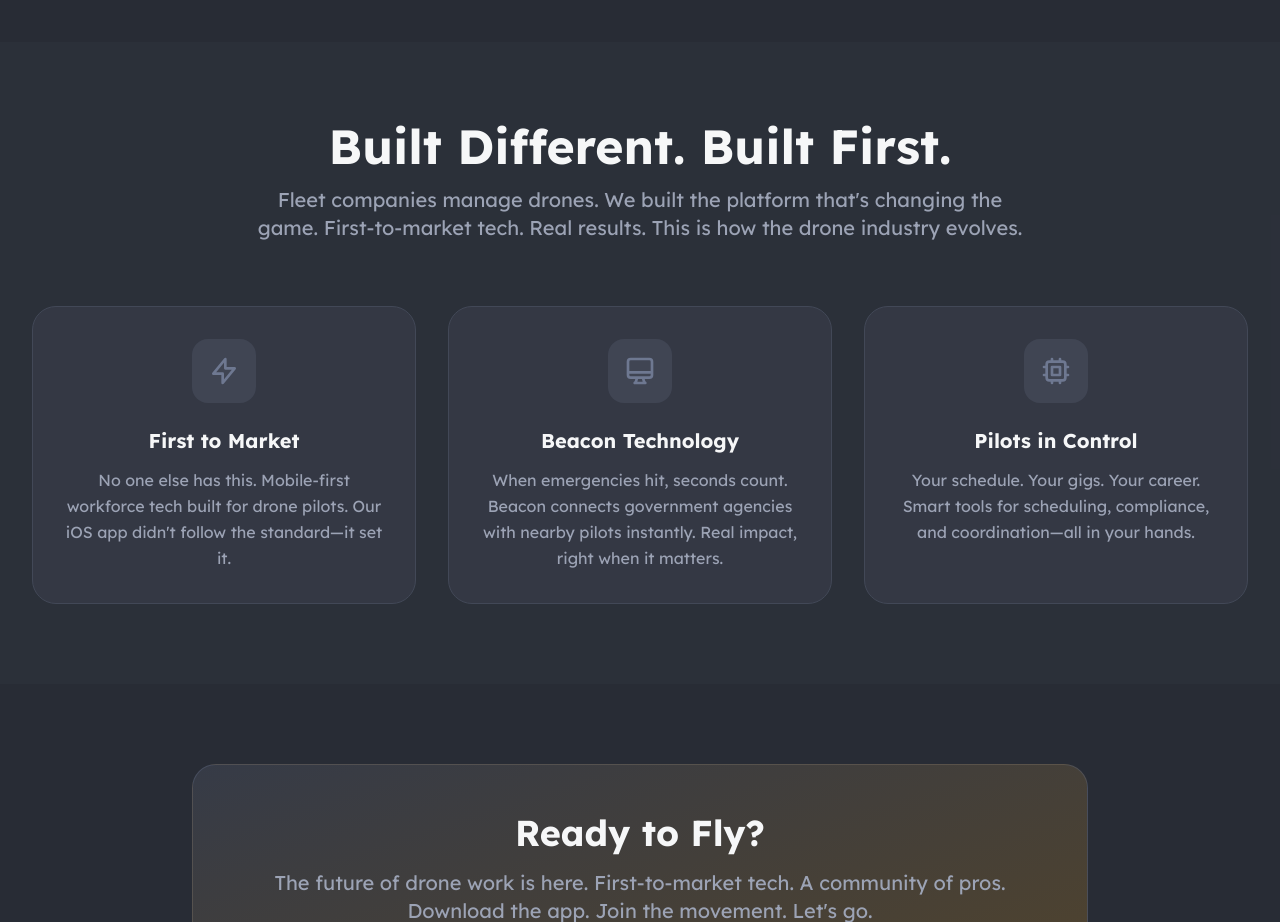
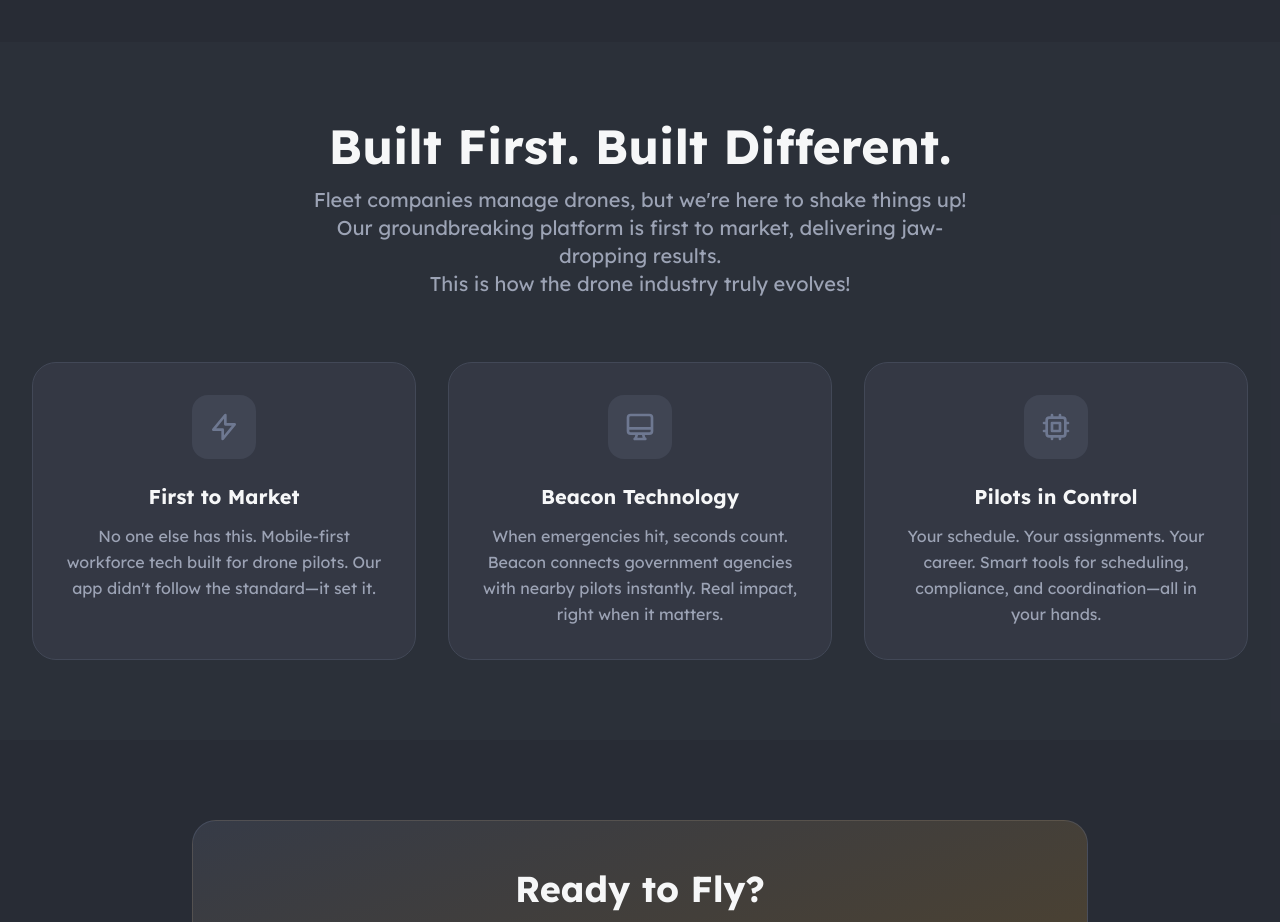
Before and after one commit to xinyu-buzz/buzz_web, a React (Vite) app: page / in a window 1280 px wide. Shown: the part 2580-3502 px from the top of the page. Built offline with nearby package versions, Linux system fonts and the light colour scheme.

Commit message:
Revise Home page content for improved clarity and engagement, reordering the title and enhancing the description to better reflect the brand's voice and impact in the drone industry.

```diff
--- a/src/pages/About.tsx
+++ b/src/pages/About.tsx
@@ -71,7 +71,7 @@ export default function About() {
                   pilots juggling a dozen apps just to get things done. We knew there had to be a better way.
                 </p>
                 <p>
-                  So we built one. Academy for training. Workforce for gigs. A platform that connects
+                  So we built one. Academy for training. Workforce for assignments. A platform that connects
                   pilots and customers seamlessly. Everything a drone pro needs, in one place.
                 </p>
                 <p>
--- a/src/pages/Home.tsx
+++ b/src/pages/Home.tsx
@@ -75,11 +75,12 @@ export default function Home() {
         <div className="max-w-7xl mx-auto">
           <div className="text-center mb-16">
             <h2 className="text-4xl sm:text-5xl font-bold text-text-light mb-4">
-              Built Different. Built First.
+            Built First. Built Different.
             </h2>
             <p className="text-xl text-muted max-w-3xl mx-auto">
-              Fleet companies manage drones. We built the platform that's changing the game.
-              First-to-market tech. Real results. This is how the drone industry evolves.
+              Fleet companies manage drones, but we're here to shake things up!<br />
+              Our groundbreaking platform is first to market, delivering jaw-dropping&nbsp;results.<br />
+              This is how the drone industry truly evolves!
             </p>
           </div>
 
@@ -92,7 +93,7 @@ export default function Home() {
                   </svg>
                 ),
                 title: 'First to Market',
-                description: 'No one else has this. Mobile-first workforce tech built for drone pilots. Our iOS app didn\'t follow the standard—it set it.',
+                description: 'No one else has this. Mobile-first workforce tech built for drone pilots. Our app didn\'t follow the standard—it set it.',
               },
               {
                 icon: (
@@ -110,7 +111,7 @@ export default function Home() {
                   </svg>
                 ),
                 title: 'Pilots in Control',
-                description: 'Your schedule. Your gigs. Your career. Smart tools for scheduling, compliance, and coordination—all in your hands.',
+                description: 'Your schedule. Your assignments. Your career. Smart tools for scheduling, compliance, and coordination—all in your hands.',
               },
             ].map((feature, index) => (
               <AnimatedSection key={feature.title} delay={index * 0.2} className="h-full">
```
